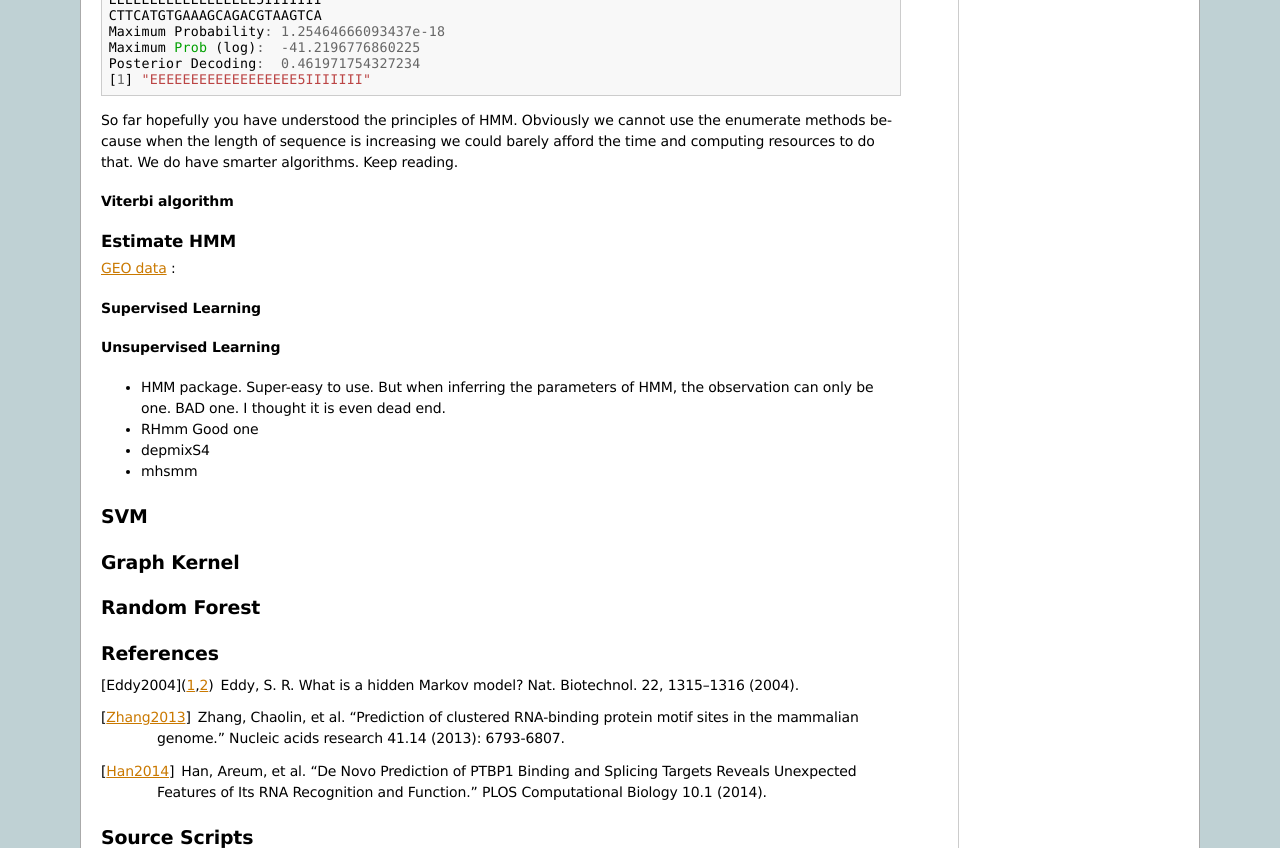
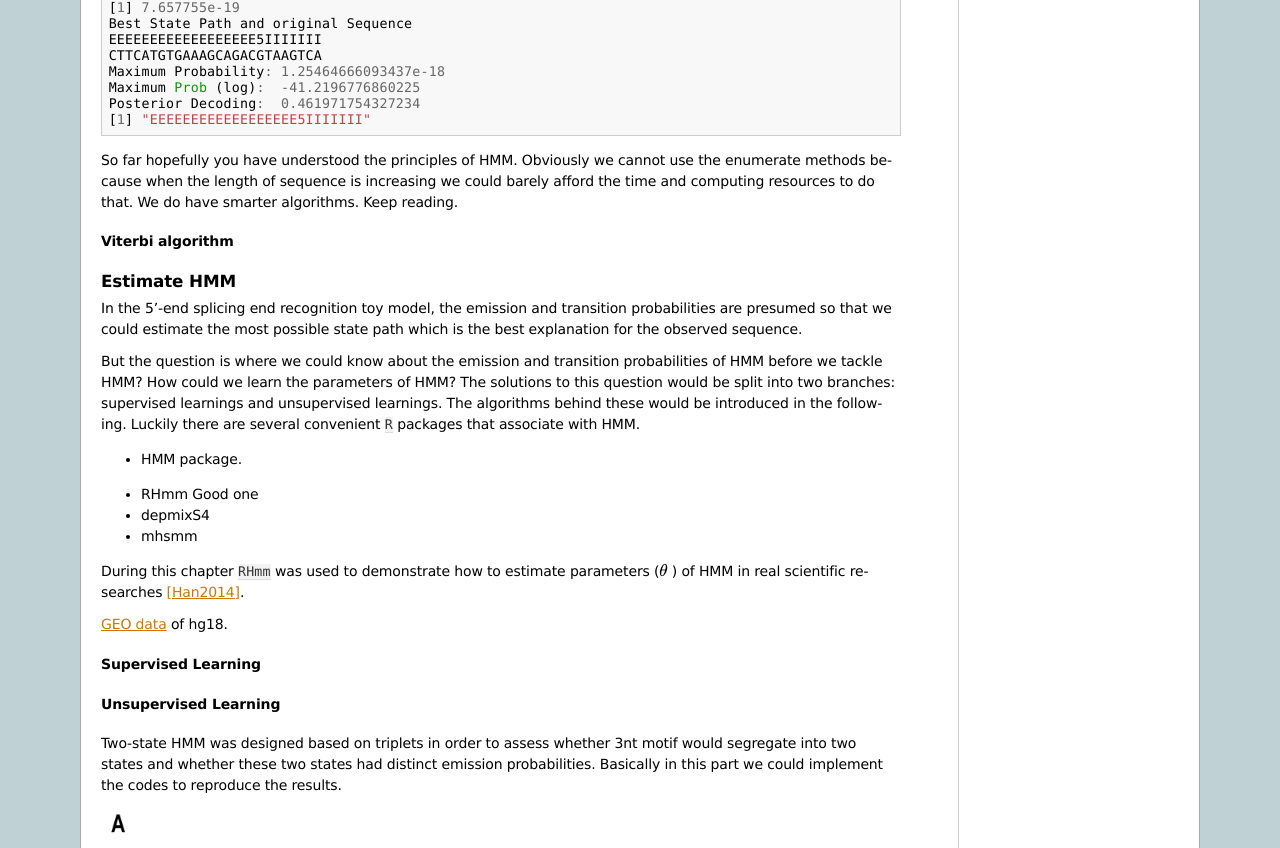
Before and after one commit to Puriney/ManualCLIP, a Sphinx documentation site: the page built from source/c20mdlPrdict.rst, in a window 1280 px wide and 900 px high, scrolled down 5635 px, cut to the strip 0-848 px from the top of the window. Built offline with Sphinx 7.4.7, drawn with Linux system fonts in a browser that asks for light colours; formulas are drawn with MathJax 3; some of the changed text lies outside the part shown.

Commit message:
- Pre-release codes to reproduce PTB CLIP-seq analysis pipeline - Answer Question3 of HMM

```diff
--- a/source/c20mdlPrdict.rst
+++ b/source/c20mdlPrdict.rst
@@ -272,7 +272,19 @@ Viterbi algorithm
 Estimate HMM
 ^^^^^^^^^^^^^^^^^^^
 
-`GEO data <http://www.ncbi.nlm.nih.gov/geo/query/acc.cgi?acc=GSE19323>`_ :
+In the 5'-end splicing end recognition toy model, the emission and transition probabilities are presumed so that we could estimate the most possible state path which is the best explanation for the observed sequence.
+
+But the question is where we could know about the emission and transition probabilities of HMM before we tackle HMM? How could we learn the parameters of HMM? The solutions to this question would be split into two branches: supervised learnings and unsupervised learnings. The algorithms behind these would be introduced in the following. Luckily there are several convenient ``R`` packages that associate with HMM.
+
+- HMM package.
+.. Super-easy to use. But when inferring the parameters of HMM, the observation can only be one. BAD one. I thought it is even dead end.
+- RHmm Good one
+- depmixS4
+- mhsmm
+
+During this chapter ``RHmm`` was used to demonstrate how to estimate parameters (:math:`\theta` ) of HMM in real scientific researches [Han2014]_.
+
+`GEO data <http://www.ncbi.nlm.nih.gov/geo/query/acc.cgi?acc=GSE19323>`_ of hg18.
 
 Supervised Learning
 """"""""""""""""""""
@@ -280,10 +292,16 @@ Supervised Learning
 Unsupervised Learning
 """""""""""""""""""""
 
-- HMM package. Super-easy to use. But when inferring the parameters of HMM, the observation can only be one. BAD one. I thought it is even dead end.
-- RHmm Good one
-- depmixS4
-- mhsmm
+Two-state HMM was designed based on triplets in order to assess whether 3nt motif would segregate into two states and whether these two states had distinct emission probabilities. Basically in this part we could implement the codes to reproduce the results.
+
+.. figure:: _static/c20HMM_PTB.png
+	:scale: 50 %
+	:align: center
+
+	PTBP1 protein binding model. A: Two-states HMM was designed and successfully trained. Transition probabilities was shown. B: Emission probabilities of the two states had different preference to triplets.
+
+
+
 
 .. _c20-SVM:
 
```
Also changed, not shown: source/_static/c20HMM_Emission_Prob1.png, 16 other files.
